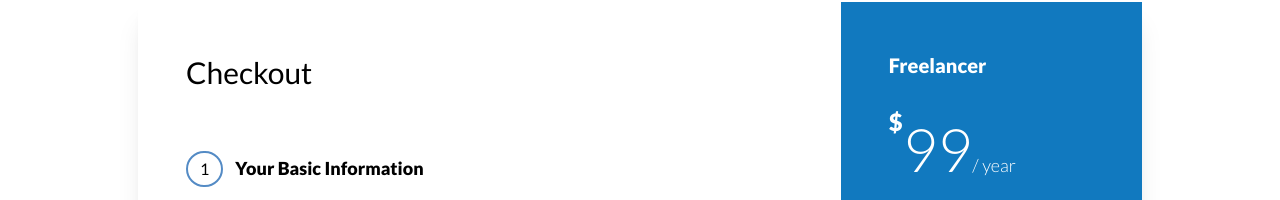
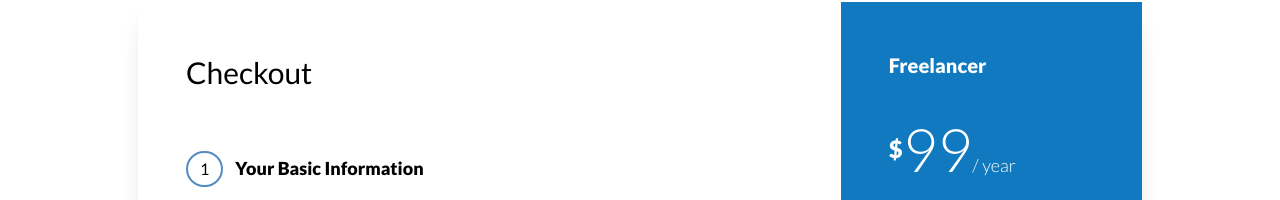
Before and after one commit to raheenah/Q2-Assignment-1-, a website: page Assignment-1/Assignment-5/index.html in a window 1280 px wide. Shown: the part 165-365 px from the top of the page. Drawn offline with Linux system fonts and the light colour scheme.

Commit message:
Finishing touches

```diff
--- a/Assignment-1/Assignment-5/index.html
+++ b/Assignment-1/Assignment-5/index.html
@@ -256,7 +256,7 @@
               >
                 <div class="plan flex flex-col gap-6">
                   <h2 class="font-extrabold text-[20px]">Freelancer</h2>
-                  <div class="pricing flex items-start font-extrabold">
+                  <div class="pricing flex items-center font-extrabold">
                     <p class="text-[24px]">$</p>
                     <p class="text-[60px] font-light">
                       99<span class="text-[18px]">/ year</span>
```
